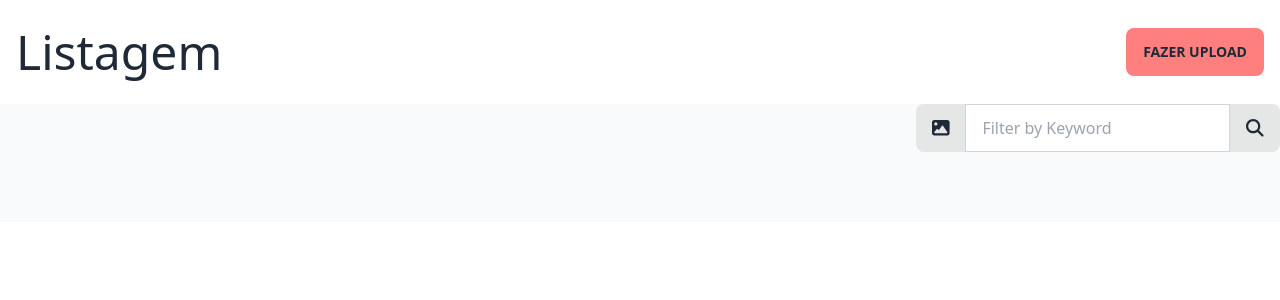
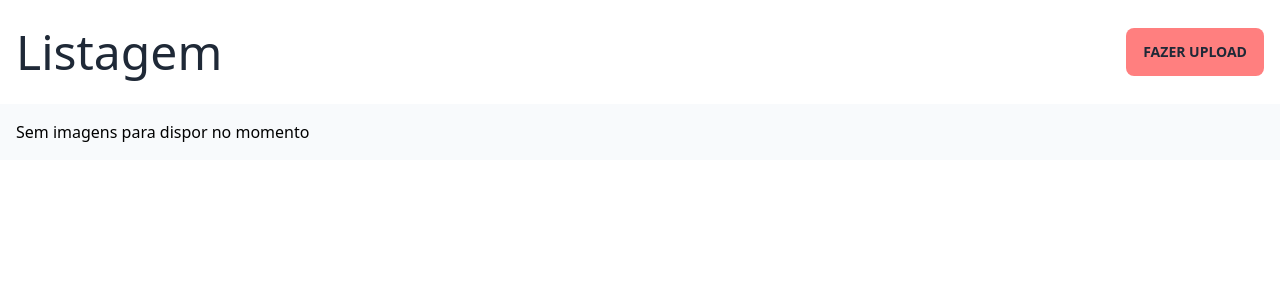
Before and after one commit to EdiigLeonardo/girls-proxy-tailwind-angular, an Angular app in the folder assessment/: page /images in a window 1280 px wide. Shown: the top 300 px of the page. Built offline with nearby package versions, Linux system fonts and the light colour scheme.

Commit message:
at this point ill start the UI of upload!

```diff
--- a/assessment/src/app/pages/images/images.component.html
+++ b/assessment/src/app/pages/images/images.component.html
@@ -1,4 +1,4 @@
-<div class="image_layout bg-slate-50">
+<div class="image_layout bg-slate-50" *ngIf="this.images.length">
   <div class="image_icons">
     <div class="form-control">
       <label class="input-group">
@@ -31,3 +31,6 @@
     </div>
   </div>
 </div>
+<div class="image_layout bg-slate-50" *ngIf="!this.images.length">
+  <h2 class="text-[black]">Sem imagens para dispor no momento</h2>
+</div>
--- a/assessment/src/app/pages/images/images.component.scss
+++ b/assessment/src/app/pages/images/images.component.scss
@@ -4,6 +4,7 @@
     gap: 2rem;
     max-width: 100vw;
     width: 100%;
+    padding: 1rem;
 
     .image_icons{
         display: flex;
--- a/assessment/src/app/pages/upload/upload.component.ts
+++ b/assessment/src/app/pages/upload/upload.component.ts
@@ -1,5 +1,7 @@
 import { Component } from '@angular/core';
 import { FormBuilder, FormGroup, Validators, FormArray } from '@angular/forms';
+import { MainService } from 'src/app/services/main.service';
+import {data as DataInf} from 'src/app/services/mockData'
 
 @Component({
   selector: 'app-upload',
@@ -10,7 +12,8 @@ export class UploadComponent {
   previewSafeUrl: any;
   uploadForm: FormGroup;
   formData: any = {};
-  constructor(private fb: FormBuilder ) {
+  data: DataInf[] = [];
+  constructor(private fb: FormBuilder, public mainService: MainService ) {
     this.uploadForm = this.fb.group({
       title: ['', Validators.required],
       description: ['', Validators.required],
@@ -28,15 +31,17 @@ export class UploadComponent {
       for (const controlName of formControls) {
         const control = this.uploadForm.get(controlName);
         if (control) {
-          this.formData[controlName] = control.value;
+          this.formData[controlName] = controlName === "image"? this.previewSafeUrl : control.value;
         }
       }
-      console.log(this.formData);
+      this.data = this.mainService.getDataFromLocalStorage('storedImages')
+      this.data.unshift(this.formData);
+      this.mainService.updateLocalStorage('storedImages', this.data);
+      this.uploadForm.reset();
+      this.previewSafeUrl = "";
     } else {
-      console.log('Formulário inválido');
+      alert('Formulário inválido, verifique se está devidamente preenchido');
     }
-
-    //this.uploadForm.reset();
   }
 
   onImageChange(event: Event) {
@@ -46,7 +51,7 @@ export class UploadComponent {
       const imageControl = this.uploadForm.get('image');
       const titleControl = this.uploadForm.get('title');
 
-      var url = URL.createObjectURL(file);
+      let url = URL.createObjectURL(file);
       this.previewSafeUrl=url;
 
       if (titleControl) {
```
